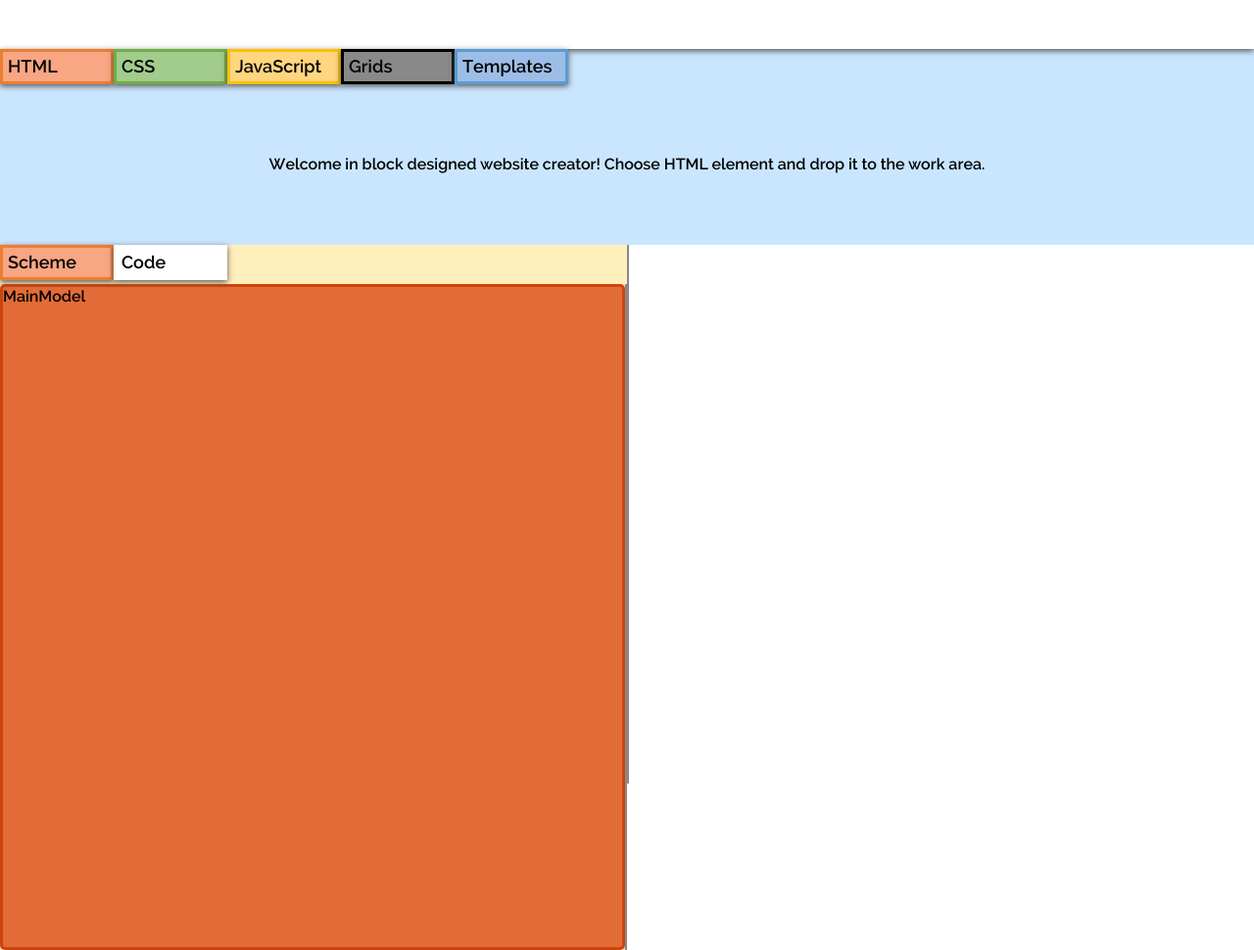
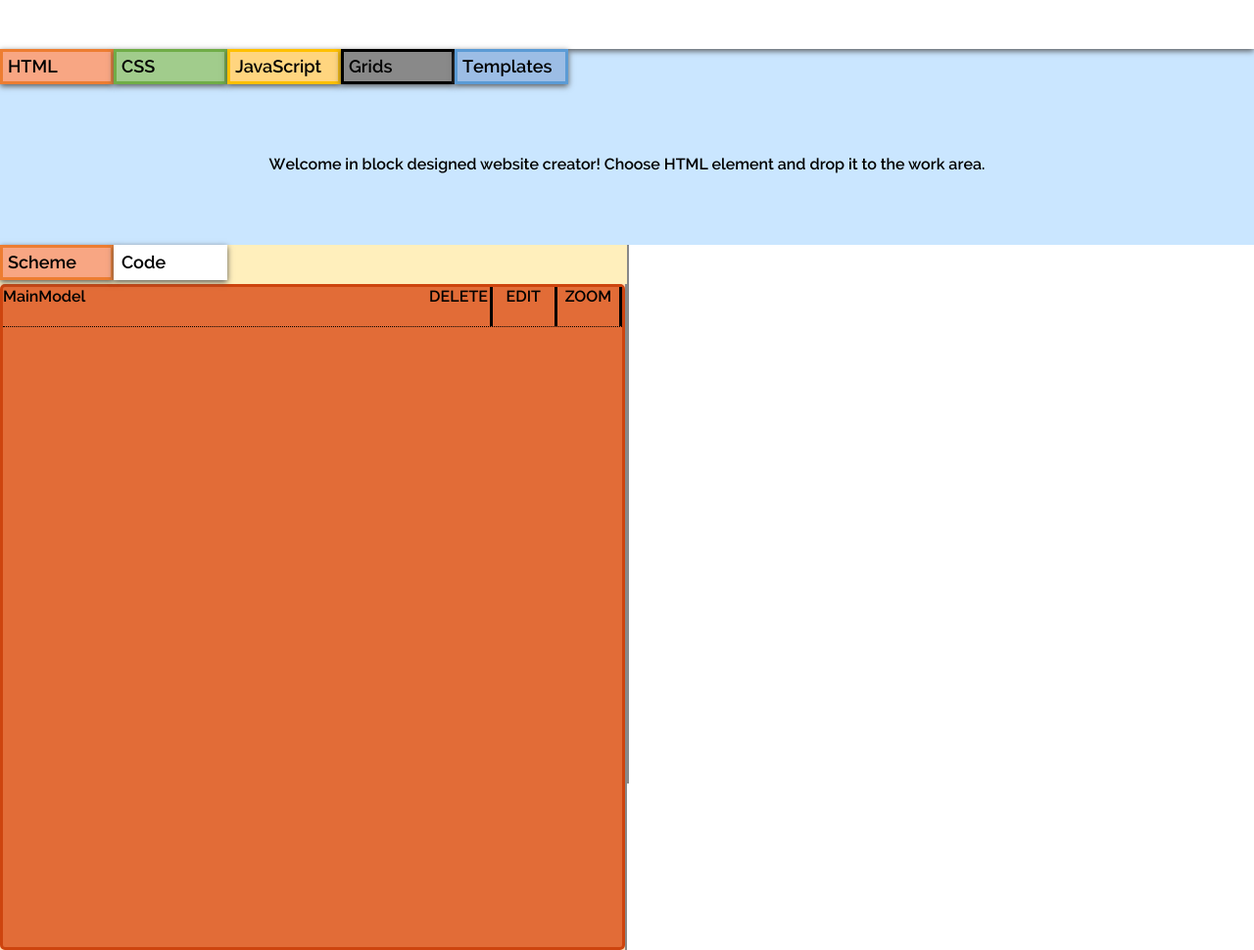
Before and after one commit to beziozwierz/Group-project, a PHP site: page /index.html in a window 1280 px wide. Shown: the whole page at 98% size. Run offline with PHP 8.4, Linux system fonts and the light colour scheme.

Commit message:
zoom button and div names in code generator

```diff
--- a/css/main.css
+++ b/css/main.css
@@ -305,27 +305,18 @@ body{
   height: 40px;
   cursor: pointer;
 }
-.edit-style-btn{
-  width:49%;
+.model-element-title{
+  float: left;
+  width: 40%
+}
+.model-options-bar-btn{
+  width:10%;
   height: 100%;
   text-align: center;
   border-right: 3px solid black;
-  float: left;
+  float: right;
 }
-.edit-style-btn:hover {
+.model-options-bar-btn:hover {
   color: blue;
   background-color: white;
 }
-.remove-div-btn{
-  width:49%;
-  height: 100%;
-  text-align: center;
-  float: left;
-}
-.remove-div-btn::after{
-  clear:both;
-}
-.remove-div-btn:hover {
-  color: blue;
-  background-color: white;
-}
--- a/js/draw.js
+++ b/js/draw.js
@@ -32,8 +32,7 @@ function getInnercode(div, depth, id){
              code += '">\n';
            }
        }
-       code += '<div class="model-element-title">' + div.inner[i].type + '</div>'
-   //  code+=getEditionPanelCode();
+       code+=getEditionPanelCode(div.inner[i].type);
        code+=getInnercode(div.inner[i],depth+1,id+'_'+i);
 
        for(var j=0;j<depth;j++){ code+="\t"; }
@@ -42,10 +41,14 @@ function getInnercode(div, depth, id){
        return code;
 }
 
-function getEditionPanelCode(){
+function getEditionPanelCode(type){
       code='<div class="model-options-bar">\n';
-      code+='<div class="edit-style-btn" onclick="editStyle(event,this.parentNode.parentNode)">EDIT</div>';
-      code+='<div class="remove-div-btn" onclick="removeFromTree(event,this.parentNode.parentNode.id)">×<br/>DELETE</div>';
+
+        code += '<div class="model-element-title">' + type + '</div>'
+
+        code+='<div class="model-options-bar-btn" onclick="zoom(event,this.parentNode.parentNode)">ZOOM</div>';
+        code+='<div class="model-options-bar-btn" onclick="editStyle(event,this.parentNode.parentNode)">EDIT</div>';
+        code+='<div class="model-options-bar-btn" onclick="removeFromTree(event,this.parentNode.parentNode.id)">DELETE</div>';
       code+='</div>\n'
       return code;
 }
--- a/js/temp.js
+++ b/js/temp.js
@@ -91,7 +91,8 @@ function getInnerPageCode(div, depth){
   for(var i = 0; i < div.inner.length ; i++){
     for(var j=0;j<depth;j++){ code+="\t"; }
 
-    code += '<div';
+
+    code += '<'+div.inner[i].type;
     if(div.inner[i].id == null){
       code+='>\n';
     }else{
@@ -100,7 +101,7 @@ function getInnerPageCode(div, depth){
     code+=getInnerPageCode(div.inner[i],depth+1);
 
     for(var j=0;j<depth;j++){ code+="\t"; }
-    code+='</div>\n';
+    code+='</'+div.inner[i].type+'>\n';
   }
   return code;
 }
```
